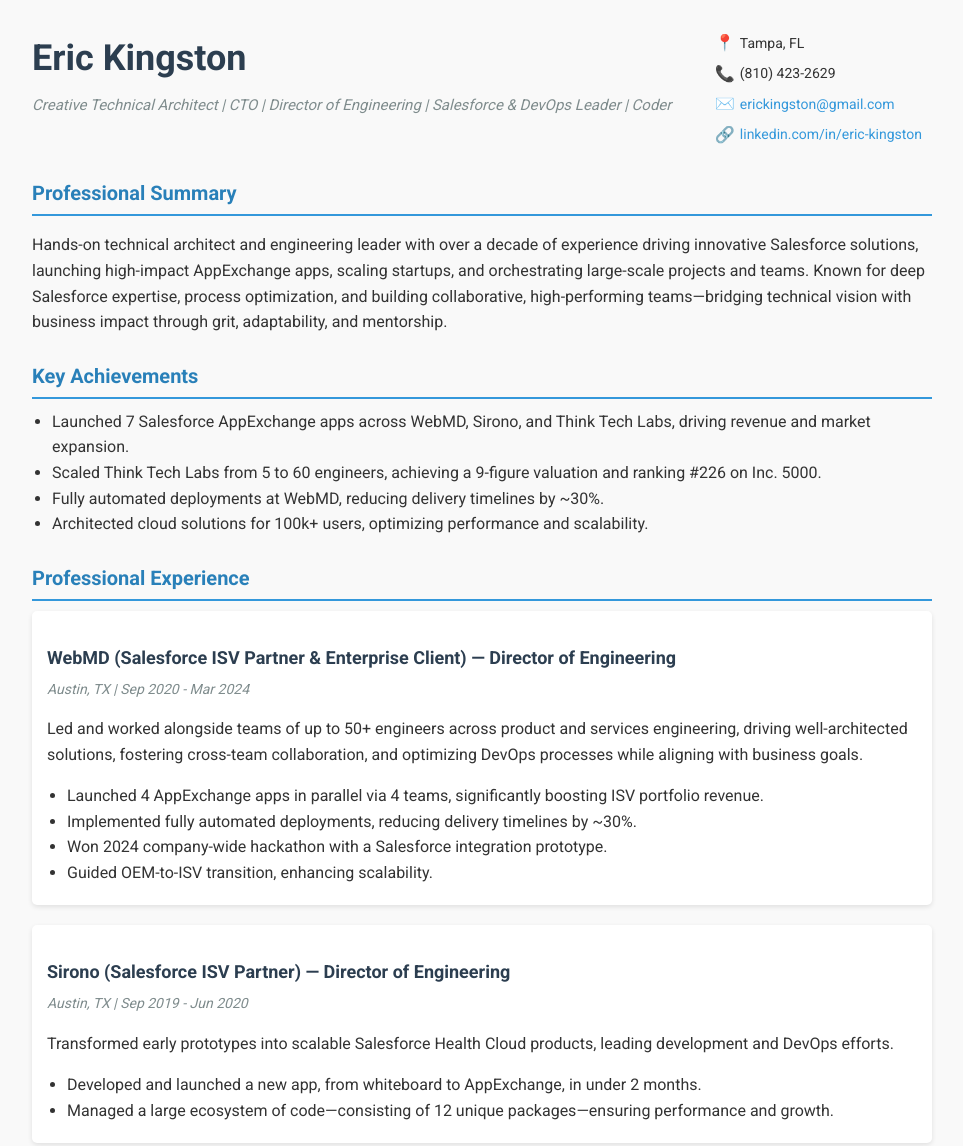
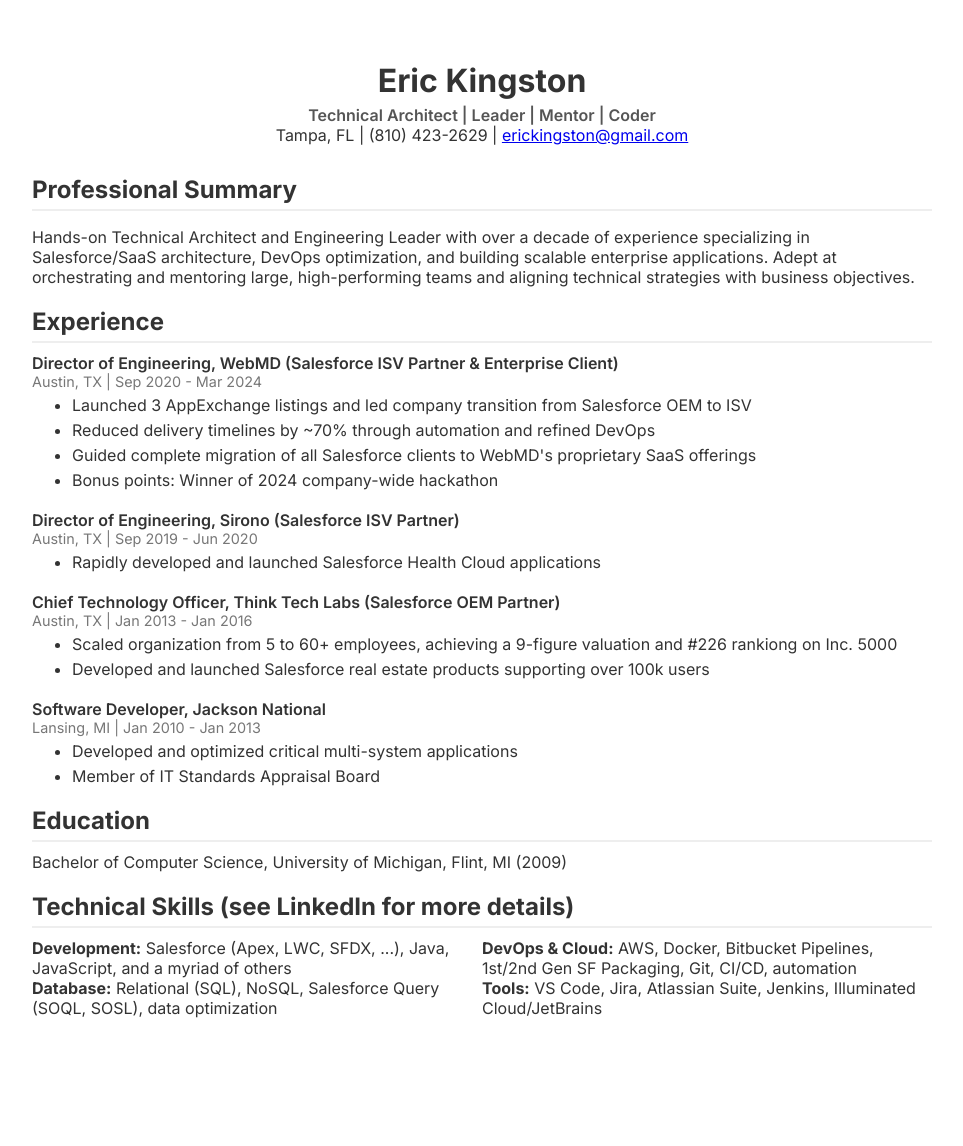
Before and after one commit to erickingston/website, a plain HTML site: page resume/index.html in a window 1280 px wide. Shown: the top 1146 px of the page, without its empty margins (158-1121 px from the left). After the commit the page ends 1058 px from the top, so only its background shows below. Drawn offline with Linux system fonts and the light colour scheme.

Commit message:
overhaul

```diff
--- a/resume/index.html
+++ b/resume/index.html
@@ -4,250 +4,136 @@
     <meta charset="UTF-8">
     <meta name="viewport" content="width=device-width, initial-scale=1.0">
     <title>Eric Kingston - Resume</title>
-    <link href="https://fonts.googleapis.com/css2?family=Roboto:wght@400;700&display=swap" rel="stylesheet">
+    <link rel="preconnect" href="https://fonts.googleapis.com">
+    <link rel="preconnect" href="https://fonts.gstatic.com" crossorigin>
+    <link href="https://fonts.googleapis.com/css2?family=Inter:wght@400;600;700&display=swap" rel="stylesheet">
     <style>
-        :root {
-            --primary-color: #2c3e50;
-            --accent-color: #2980b9;
-            --border-color: #3498db;
-            --text-muted: #7f8c8d;
-            --text-dark: #333;
-            --background-light: #f9f9f9;
-            --shadow: 0 2px 5px rgba(0,0,0,0.1);
+        body {
+            font-family: 'Inter', sans-serif;
+            margin: 0;
+            padding: 40px;
+            background: #ffffff;
+            color: #333;
+            max-width: 900px;
+            margin-left: auto;
+            margin-right: auto;
         }
-
-        body {
-            font-family: 'Roboto', Arial, sans-serif;
-            max-width: 900px;
-            margin: 30px auto;
-            line-height: 1.6;
-            color: var(--text-dark);
-            background-color: var(--background-light);
+        header {
+            text-align: center;
+            margin-bottom: 30px;
         }
-
-        .header {
+        h1 {
+            margin-bottom: 5px;
+        }
+        .subtitle {
+            color: #555;
+            font-weight: 600;
+        }
+        .section {
+            margin-top: 20px;
+        }
+        .section h2 {
+            border-bottom: 2px solid #eee;
+            padding-bottom: 5px;
+            margin-bottom: 10px;
+        }
+        .job-title {
+            font-weight: 600;
+        }
+        .job-duration {
+            color: #777;
+            font-size: 0.9em;
+        }
+        ul {
+            margin-top: 5px;
+            margin-bottom: 20px;
+        }
+        li {
+            margin-bottom: 5px;
+        }
+        .skills {
             display: flex;
-            justify-content: space-between;
-            align-items: flex-start;
-            margin-bottom: 15px;
+            flex-wrap: wrap;
         }
-
-        h1 {
-            font-size: 36px;
-            margin: 0;
-            color: var(--primary-color);
-            font-weight: 700;
-        }
-
-        .name-title {
-            margin-top: 5px;
-            font-style: italic;
-            font-size: 15px;
-            color: var(--text-muted);
-        }
-
-        .contact {
-            font-size: 14px;
-            color: var(--text-dark);
-            text-align: right;
-            margin-right: 10px;
-        }
-
-        .contact-item {
-            margin-bottom: 5px;
-            display: flex;
-            align-items: center;
-            gap: 5px;
-            white-space: nowrap;
-            overflow: hidden;
-            text-overflow: ellipsis;
-        }
-
-        .contact-icon {
-            font-size: 16px;
-            color: var(--text-muted);
-        }
-
-        h2 {
-            font-size: 20px;
-            margin: 25px 0 10px;
-            color: var(--accent-color);
-            border-bottom: 2px solid var(--border-color);
-            padding-bottom: 5px;
-        }
-
-        h3 {
-            font-size: 18px;
-            margin-bottom: 5px;
-            color: var(--primary-color);
-        }
-
-        .job {
-            margin-bottom: 20px;
-            background-color: #fff;
-            padding: 15px;
-            border-radius: 5px;
-            box-shadow: var(--shadow);
-        }
-
-        .job-title {
-            font-weight: 700;
-        }
-
-        .date-location {
-            font-style: italic;
-            font-size: 14px;
-            color: var(--text-muted);
-            margin-top: 5px;
-        }
-
-        ul {
-            padding-left: 20px;
-            margin: 5px 0;
-        }
-
-        a {
-            color: var(--border-color);
-            text-decoration: none;
-        }
-
-        a:hover {
-            text-decoration: underline;
-        }
-
-        .skills-columns {
-            display: flex;
-            justify-content: space-between;
-            gap: 20px;
-            margin-top: 5px;
-        }
-
-        .skills-columns ul {
-            width: 48%;
-            padding-left: 20px;
-            margin: 0;
-        }
-
-        @media (max-width: 600px) {
-            .header {
-                flex-direction: column;
-                align-items: flex-start;
-            }
-            .contact {
-                margin: 10px 0 0 10px;
-                text-align: left;
-            }
-            .skills-columns {
-                flex-direction: column;
-            }
-            .skills-columns ul {
-                width: 100%;
-            }
-            h1 { font-size: 24px; }
-            h2 { font-size: 18px; }
-            h3 { font-size: 16px; }
-            .job { padding: 10px; }
+        .skill-category {
+            width: 50%;
         }
     </style>
 </head>
 <body>
-    <div class="header">
+    <header>
+        <h1>Eric Kingston</h1>
+        <div class="subtitle">Technical Architect | Leader | Mentor | Coder</div>
+        <div>Tampa, FL | (810) 423-2629 | <a href="mailto:erickingston@gmail.com">erickingston@gmail.com</a></div>
+    </header>
+
+    <div class="section">
+        <h2>Professional Summary</h2>
+        <p>Hands-on Technical Architect and Engineering Leader with over a decade of experience specializing in Salesforce/SaaS architecture, DevOps optimization, and building scalable enterprise applications. Adept at orchestrating and mentoring large, high-performing teams and aligning technical strategies with business objectives.</p>
+    </div>
+
+    <div class="section">
+        <h2>Experience</h2>
+
         <div>
-            <h1>Eric Kingston</h1>
-            <p class="name-title">
-                Creative Technical Architect | CTO | Director of Engineering | Salesforce & DevOps Leader | Coder
-            </p>
+            <div class="job-title">Director of Engineering, WebMD (Salesforce ISV Partner & Enterprise Client)</div>
+            <div class="job-duration">Austin, TX | Sep 2020 - Mar 2024</div>
+            <ul>
+                <li>Launched 3 AppExchange listings and led company transition from Salesforce OEM to ISV</li>
+                <li>Reduced delivery timelines by ~70% through automation and refined DevOps</li>
+                <li>Guided complete migration of all Salesforce clients to WebMD's proprietary SaaS offerings</li>
+                <li>Bonus points: Winner of 2024 company-wide hackathon</li>
+            </ul>
         </div>
-        <div class="contact">
-            <div class="contact-item"><span class="contact-icon">📍</span> Tampa, FL</div>
-            <div class="contact-item"><span class="contact-icon">📞</span> (810) 423-2629</div>
-            <div class="contact-item"><span class="contact-icon">✉️</span> <a href="mailto:erickingston@gmail.com">erickingston@gmail.com</a></div>
-            <div class="contact-item"><span class="contact-icon">🔗</span> <a href="https://linkedin.com/in/eric-kingston" target="_blank">linkedin.com/in/eric-kingston</a></div>
+
+        <div>
+            <div class="job-title">Director of Engineering, Sirono (Salesforce ISV Partner)</div>
+            <div class="job-duration">Austin, TX | Sep 2019 - Jun 2020</div>
+            <ul>
+                <li>Rapidly developed and launched Salesforce Health Cloud applications</li>
+            </ul>
+        </div>
+
+        <div>
+            <div class="job-title">Chief Technology Officer, Think Tech Labs (Salesforce OEM Partner)</div>
+            <div class="job-duration">Austin, TX | Jan 2013 - Jan 2016</div>
+            <ul>
+                <li>Scaled organization from 5 to 60+ employees, achieving a 9-figure valuation and #226 rankiong on Inc. 5000</li>
+                <li>Developed and launched Salesforce real estate products supporting over 100k users</li>
+            </ul>
+        </div>
+
+        <div>
+            <div class="job-title">Software Developer, Jackson National</div>
+            <div class="job-duration">Lansing, MI | Jan 2010 - Jan 2013</div>
+            <ul>
+                <li>Developed and optimized critical multi-system applications</li>
+                <li>Member of IT Standards Appraisal Board</li>
+            </ul>
         </div>
     </div>
 
-    <h2>Professional Summary</h2>
-    <p>
-        Hands-on technical architect and engineering leader with over a decade of experience driving innovative Salesforce solutions, launching high-impact AppExchange apps, scaling startups, and orchestrating large-scale projects and teams. Known for deep Salesforce expertise, process optimization, and building collaborative, high-performing teams—bridging technical vision with business impact through grit, adaptability, and mentorship.
-    </p>
-
-    <h2>Key Achievements</h2>
-    <ul>
-        <li>Launched 7 Salesforce AppExchange apps across WebMD, Sirono, and Think Tech Labs, driving revenue and market expansion.</li>
-        <li>Scaled Think Tech Labs from 5 to 60 engineers, achieving a 9-figure valuation and ranking #226 on Inc. 5000.</li>
-        <li>Fully automated deployments at WebMD, reducing delivery timelines by ~30%.</li>
-        <li>Architected cloud solutions for 100k+ users, optimizing performance and scalability.</li>
-    </ul>
-
-    <h2>Professional Experience</h2>
-
-    <div class="job">
-        <h3><span class="job-title">WebMD (Salesforce ISV Partner & Enterprise Client)</span> — Director of Engineering</h3>
-        <p class="date-location">Austin, TX | Sep 2020 - Mar 2024</p>
-        <p>
-            Led and worked alongside teams of up to 50+ engineers across product and services engineering, driving well-architected solutions, fostering cross-team collaboration, and optimizing DevOps processes while aligning with business goals.
-        </p>
-        <ul>
-            <li>Launched 4 AppExchange apps in parallel via 4 teams, significantly boosting ISV portfolio revenue.</li>
-            <li>Implemented fully automated deployments, reducing delivery timelines by ~30%.</li>
-            <li>Won 2024 company-wide hackathon with a Salesforce integration prototype.</li>
-            <li>Guided OEM-to-ISV transition, enhancing scalability.</li>
-        </ul>
+    <div class="section">
+        <h2>Education</h2>
+        <div>Bachelor of Computer Science, University of Michigan, Flint, MI (2009)</div>
     </div>
 
-    <div class="job">
-        <h3><span class="job-title">Sirono (Salesforce ISV Partner)</span> — Director of Engineering</h3>
-        <p class="date-location">Austin, TX | Sep 2019 - Jun 2020</p>
-        <p>
-            Transformed early prototypes into scalable Salesforce Health Cloud products, leading development and DevOps efforts.
-        </p>
-        <ul>
-            <li>Developed and launched a new app, from whiteboard to AppExchange, in under 2 months.</li>
-            <li>Managed a large ecosystem of code—consisting of 12 unique packages—ensuring performance and growth.</li>
-        </ul>
+    <div class="section">
+        <h2>Technical Skills (see LinkedIn for more details)</h2>
+        <div class="skills">
+            <div class="skill-category">
+                <strong>Development:</strong> Salesforce (Apex, LWC, SFDX, ...), Java, JavaScript, and a myriad of others
+            </div>
+            <div class="skill-category">
+                <strong>DevOps & Cloud:</strong> AWS, Docker, Bitbucket Pipelines, 1st/2nd Gen SF Packaging, Git, CI/CD, automation
+            </div>
+            <div class="skill-category">
+                <strong>Database:</strong> Relational (SQL), NoSQL, Salesforce Query (SOQL, SOSL), data optimization
+            </div>
+            <div class="skill-category">
+                <strong>Tools:</strong> VS Code, Jira, Atlassian Suite, Jenkins, Illuminated Cloud/JetBrains
+            </div>
+        </div>
     </div>
-
-    <div class="job">
-        <h3><span class="job-title">Think Tech Labs (Salesforce ISV Partner)</span> — Chief Technology Officer</h3>
-        <p class="date-location">Austin, TX | Jan 2013 - Jan 2016</p>
-        <p>
-            Scaled startup from 5 to 60 employees, architecting two top Salesforce real estate tech products.
-        </p>
-        <ul>
-            <li>Launched 2 AppExchange apps, establishing market leadership in real estate tech.</li>
-            <li>Defined 5-year technical roadmap, driving sustainable growth.</li>
-            <li>Mentored an elite engineering team, setting DevOps and development best practices.</li>
-        </ul>
-    </div>
-
-    <div class="job">
-        <h3><span class="job-title">Jackson National</span> — Software Developer</h3>
-        <p class="date-location">Lansing, MI | Jan 2010 - Jan 2013</p>
-        <p>
-            Developed critical enterprise applications, leading small teams and optimizing legacy workflows.
-        </p>
-        <ul>
-            <li>Designed and implemented mission-critical applications.</li>
-            <li>Contributed to IT standards and process optimization.</li>
-        </ul>
-    </div>
-
-    <h2>Technical Skills (i.e., Keywords/Buzzwords)</h2>
-    <div class="skills-columns">
-        <ul>
-            <li><strong>Development:</strong> Salesforce (Apex, Lightning, LWC, SFDX, Flow, Agentforce), Java, JavaScript, and a spattering of others</li>
-            <li><strong>DevOps & Cloud:</strong> AWS, Docker, Git, Bitbucket Pipelines, CI/CD, automation</li>
-        </ul>
-        <ul>
-            <li><strong>Databases:</strong> Relational (SQL), NoSQL, Salesforce Query (SOQL, SOSL), data optimization</li>
-            <li><strong>Tools:</strong> VS Code, Jira, Atlassian Suite, Jenkins, Illuminated Cloud via JetBrains</li>
-        </ul>
-    </div>
-
-    <h2>Education</h2>
-    <p>
-        <strong>University of Michigan</strong> — B.S., Computer Science<br>
-        Flint, MI | Aug 2009
-    </p>
 </body>
 </html>
```
